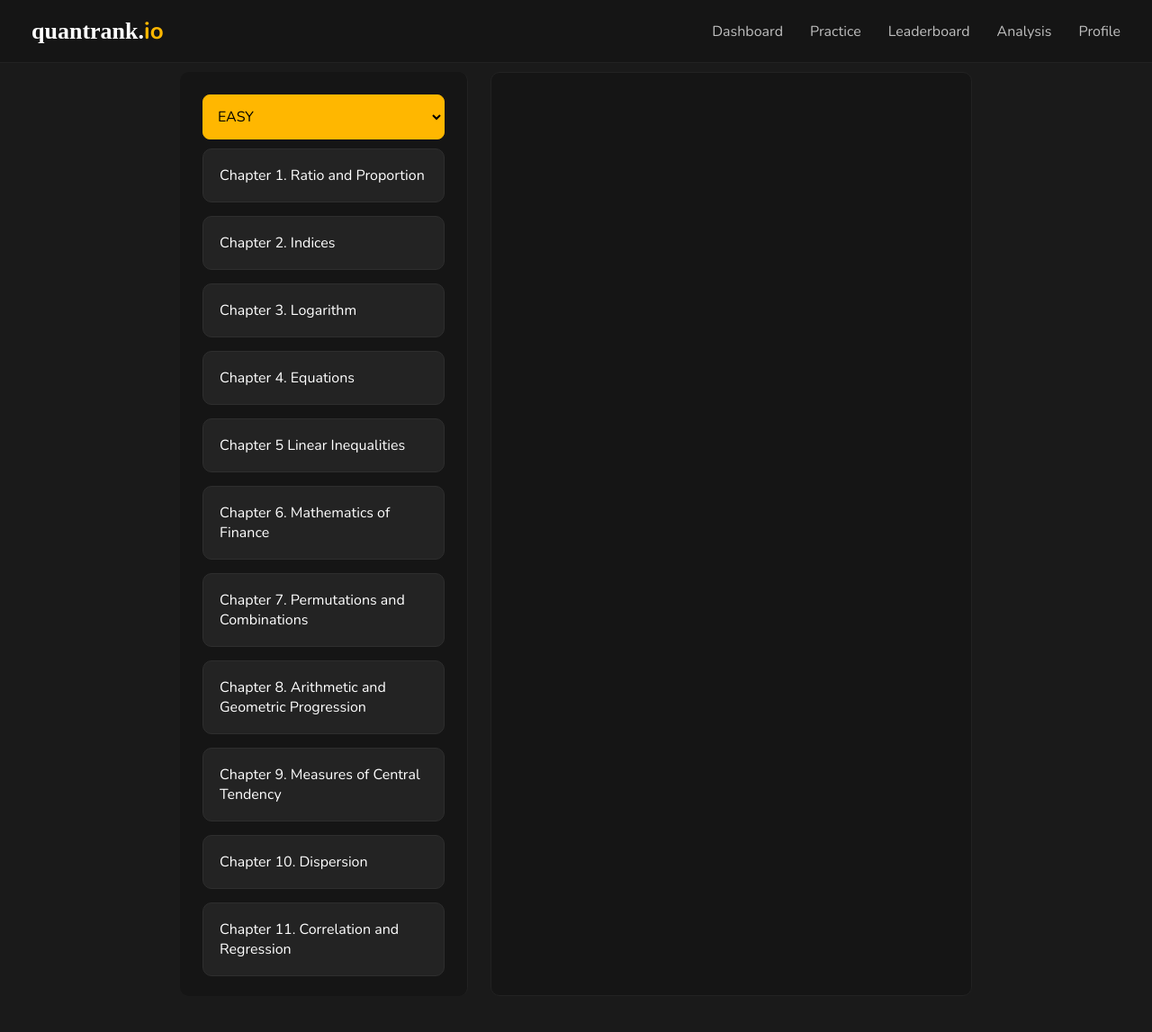
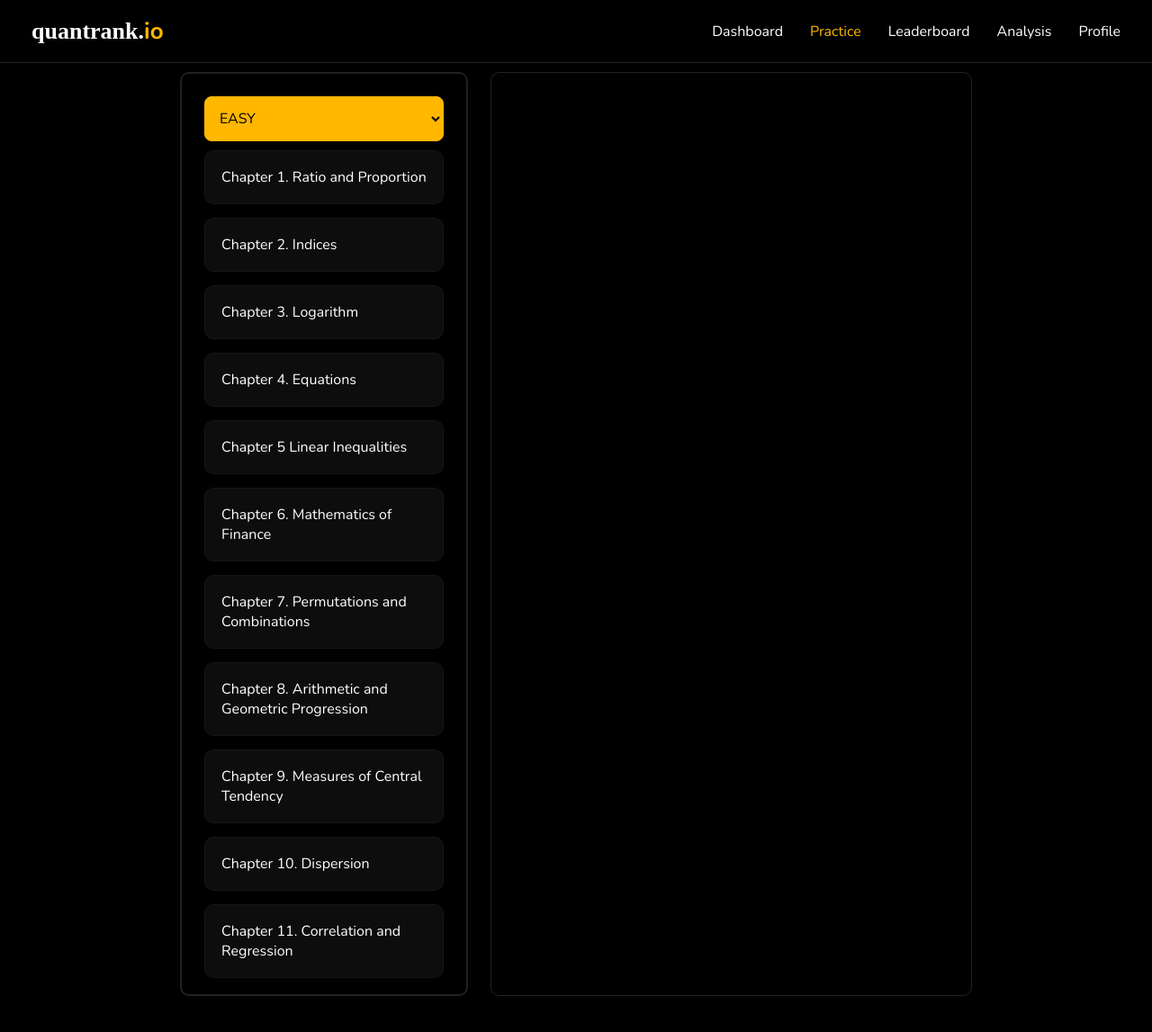
Before and after one commit to Neravahn/quantrank.io, a Flask app: page /questions in a window 1280 px wide. Shown: the whole page at 90% size. Run offline with Flask 3, Linux system fonts and the light colour scheme; some web fonts are replaced.

Commit message:
was messing up with the frontend ui

```diff
--- a/templates/practice/dashboard.html
+++ b/templates/practice/dashboard.html
@@ -24,14 +24,14 @@
         }
 
         body {
-            background: #1a1a1a;
+            background: #000000;
             color: white;
         }
 
         nav {
             width: 100%;
             height: 70px;
-            background: #151515;
+            background: #000000;
             display: flex;
             align-items: center;
             justify-content: space-between;
@@ -55,7 +55,7 @@
 
         #nav-center a {
             text-decoration: none;
-            color: #bfbfbf;
+            color: #ffffff;
             transition: 0.2s;
         }
 
@@ -77,8 +77,8 @@
             flex-direction: column;
             width: 320px;
             height: calc(100vh - 120px);
-            background: #151515;
-            border-right: 1px solid #222;
+            background: #000000;
+            border: 2px solid #222;
             padding: 25px;
             overflow-y: auto;
             border-radius: 10px;
@@ -105,10 +105,10 @@
         }
 
         .card {
-            background: #232323;
+            background: #0d0d0d;
             padding: 18px;
             border-radius: 10px;
-            border: 1px solid #2e2e2e;
+            border: 1px solid #151515;
             cursor: pointer;
             transition: 0.2s;
         }
@@ -120,12 +120,15 @@
 
         #questions_area {
             flex: 1;
-            background: #151515;
+            background: #000000;
             padding: 25px;
             height: calc(100vh - 120px);
             border-radius: 10px;
             overflow-y: auto;
             border: 1px solid #222;
+        }
+        navhi {
+            color:rgb(255, 183, 0);
         }
     </style>
 </head>
@@ -139,7 +142,7 @@
 
         <div id="nav-center">
             <a href="{{ url_for('dashboard') }}">Dashboard</a>
-            <a href="{{ url_for('questions') }}">Practice</a>
+            <a href="{{ url_for('questions') }}"><navhi>Practice</navhi></a>
             <a href="#">Leaderboard</a>
             <a href="#">Analysis</a>
             <a href="#">Profile</a>
```
Also changed, not shown: questions/chapter0ne.py (+33 -0 lines), templates/dashboard.html (+18 -9 lines).
